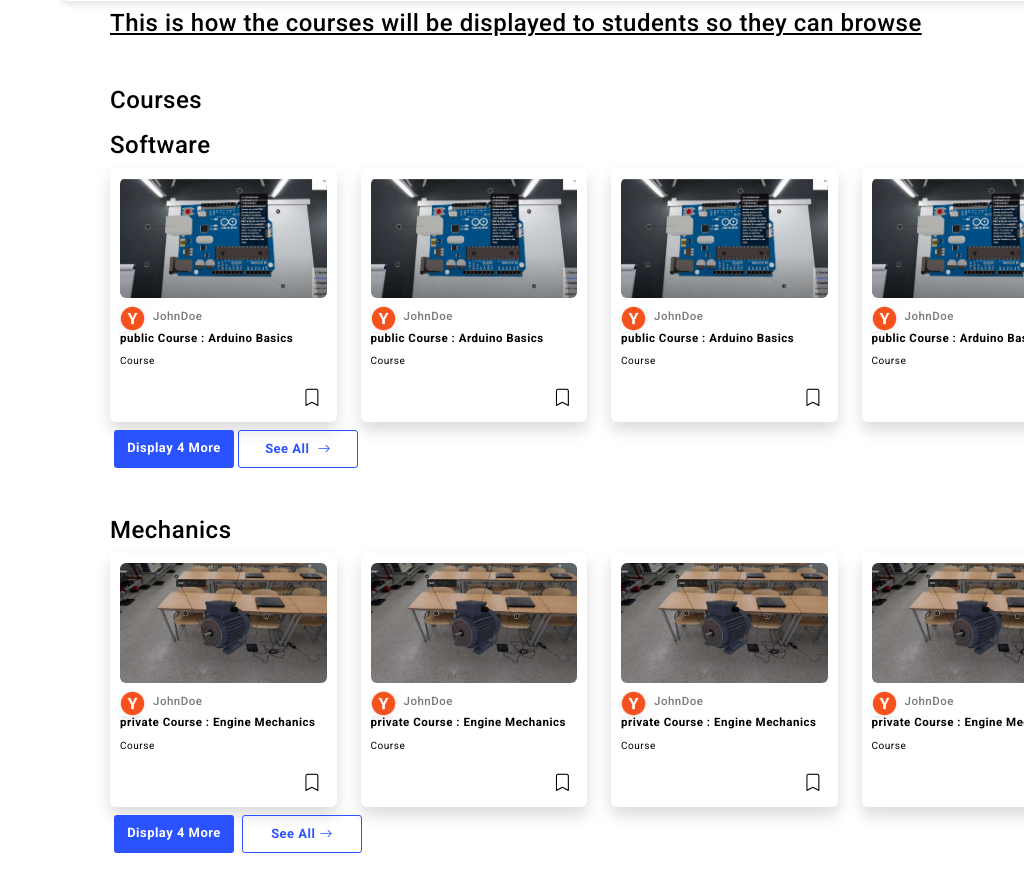
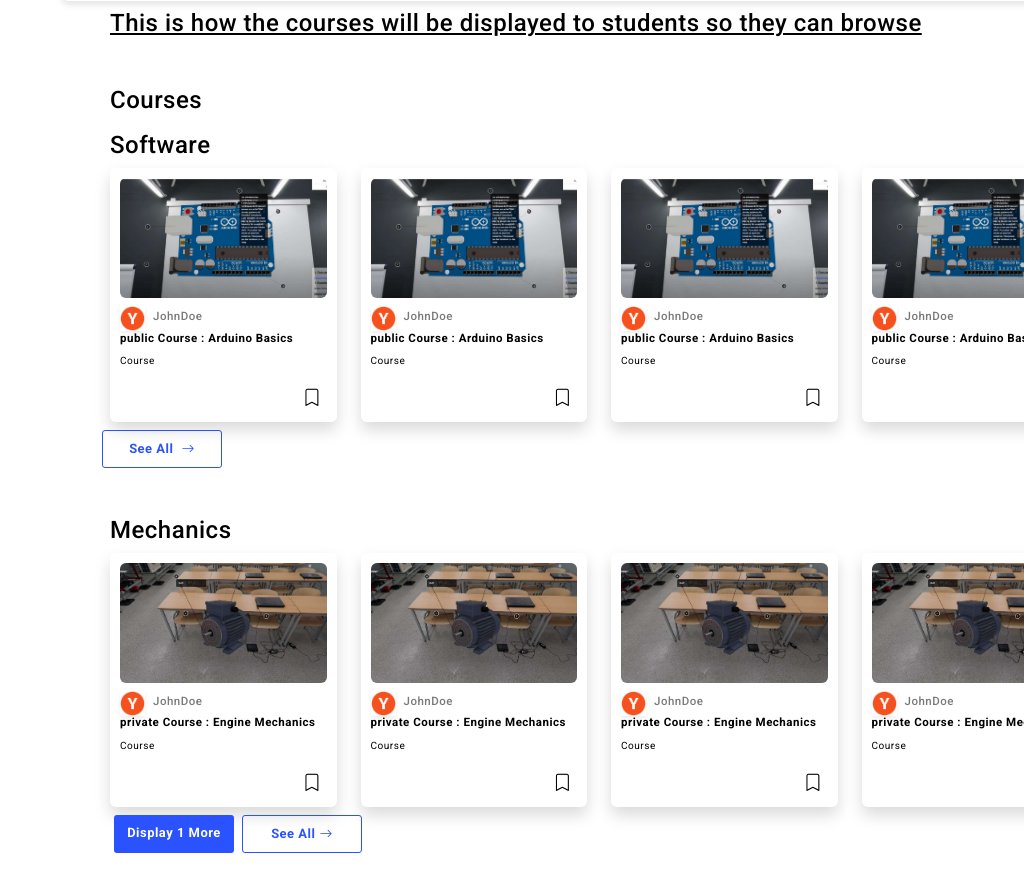
Before and after one commit to JosephMoustaid/Immerse---React, a React (Vite) app in the folder LMS/: page /courses in a window 1280 px wide. Shown: the part 1200-2091 px from the top of the page, without its empty margins (256-1280 px from the left). Built offline with nearby package versions, Linux system fonts and the light colour scheme.

Commit message:
corrected display more functionnality !

```diff
--- a/LMS/src/pages/Courses.jsx
+++ b/LMS/src/pages/Courses.jsx
@@ -1,4 +1,4 @@
-import React, { useEffect, useState } from 'react';
+import React, { useState, useEffect } from 'react';
 import PropTypes from 'prop-types';
 import CourseCard from '../components/CourseCard.jsx';
 import { courseShape } from '../types/types.js';
@@ -7,8 +7,10 @@ import OffCanvasCourse from '../components/OffCanvasCourse.jsx';
 function Courses({ courses }) {
     const [showOffCanvas, setShowOffCanvas] = useState(false);
     const [currentCourse, setCurrentCourse] = useState(null);
-    const [visibleCourses, setVisibleCourses] = useState(4);
-    const [expanded, setExpanded] = useState(false);
+    const [visibleSoftwareCourses, setVisibleSoftwareCourses] = useState(4);
+    const [visibleMechanicsCourses, setVisibleMechanicsCourses] = useState(4);
+    const [expandedSoftware, setExpandedSoftware] = useState(false);
+    const [expandedMechanics, setExpandedMechanics] = useState(false);
 
     const handleShow = (course) => {
         setCurrentCourse(course);
@@ -20,13 +22,25 @@ function Courses({ courses }) {
         setCurrentCourse(null);
     };
 
-    const handleLoadMore = (left) => {
-        if (expanded) {
-            setVisibleCourses(4);
-            setExpanded(false);
+    const handleLoadMore = (category) => {
+        if (category === "software") {
+            const remainingCourses = courses.filter(course => course.category === "software").length - visibleSoftwareCourses;
+            if (expandedSoftware) {
+                setVisibleSoftwareCourses(4);
+                setExpandedSoftware(false);
             } else {
-            setVisibleCourses(courses.length);
-            setExpanded(true);
+                setVisibleSoftwareCourses(prev => prev + Math.min(remainingCourses, 8));
+                setExpandedSoftware(true);
+            }
+        } else if (category === "mechanics") {
+            const remainingCourses = courses.filter(course => course.category === "mechanics").length - visibleMechanicsCourses;
+            if (expandedMechanics) {
+                setVisibleMechanicsCourses(4);
+                setExpandedMechanics(false);
+            } else {
+                setVisibleMechanicsCourses(prev => prev + Math.min(remainingCourses, 8));
+                setExpandedMechanics(true);
+            }
         }
     };
 
@@ -77,7 +91,7 @@ function Courses({ courses }) {
                         <h4 className="mt-2">Software</h4>
                         {courses.length > 0 ? (
                             courses.filter(course => course.category === "software")
-                                .slice(0, visibleCourses)
+                                .slice(0, visibleSoftwareCourses)
                                 .map((course, index) => (
                                     <div className="col-12 col-sm-6 col-md-3 mb-2" key={index}>
                                         <a onClick={() => handleShow(course)} href="#"><CourseCard {...course} /></a>
@@ -88,11 +102,13 @@ function Courses({ courses }) {
                         )}
                         <div className="col-12"></div>
 
+                        {courses.filter(course => course.category === "software").length > visibleSoftwareCourses && (
                             <div className="loadMoreButton ms-md-3">
-                            <a onClick={handleLoadMore} >
-                                {expanded ? 'Display Less' : 'Display 4 More'}
+                                <a onClick={() => handleLoadMore("software")}>
+                                    {expandedSoftware ? 'Display Less' : `Display ${Math.min(courses.filter(course => course.category === "software").length - visibleSoftwareCourses, 8)} More`}
                                 </a>
                             </div>
+                        )}
                         <div className="borderButton ms-1">
                             <a href="">See All</a>
                             <i className="bi bi-arrow-right ms-2"></i>
@@ -101,7 +117,7 @@ function Courses({ courses }) {
                         <h4 className="mt-5">Mechanics</h4>
                         {courses.length > 0 ? (
                             courses.filter(course => course.category === "mechanics")
-                                .slice(0, visibleCourses)
+                                .slice(0, visibleMechanicsCourses)
                                 .map((course, index) => (
                                     <div className="col-12 col-sm-6 col-md-3 mb-2" key={index}>
                                         <a onClick={() => handleShow(course)} href="#"><CourseCard {...course} /></a>
@@ -111,11 +127,13 @@ function Courses({ courses }) {
                             <p>No courses available.</p>
                         )}
                         <div className="col-12"></div>
+                        {courses.filter(course => course.category === "mechanics").length > visibleMechanicsCourses && (
                             <div className="loadMoreButton ms-md-3">
-                            <a onClick={handleLoadMore} >
-                                {expanded ? 'Display Less' : 'Display 4 More'}
+                                <a onClick={() => handleLoadMore("mechanics")}>
+                                    {expandedMechanics ? 'Display Less' : `Display ${Math.min(courses.filter(course => course.category === "mechanics").length - visibleMechanicsCourses, 8)} More`}
                                 </a>
                             </div>
+                        )}
                         <div className="borderButton ms-2">
                             <a href="">See All</a>
                             <i className="bi bi-arrow-right ms-1"></i>
```
Lines whose indentation alone changed are shown as unchanged.
